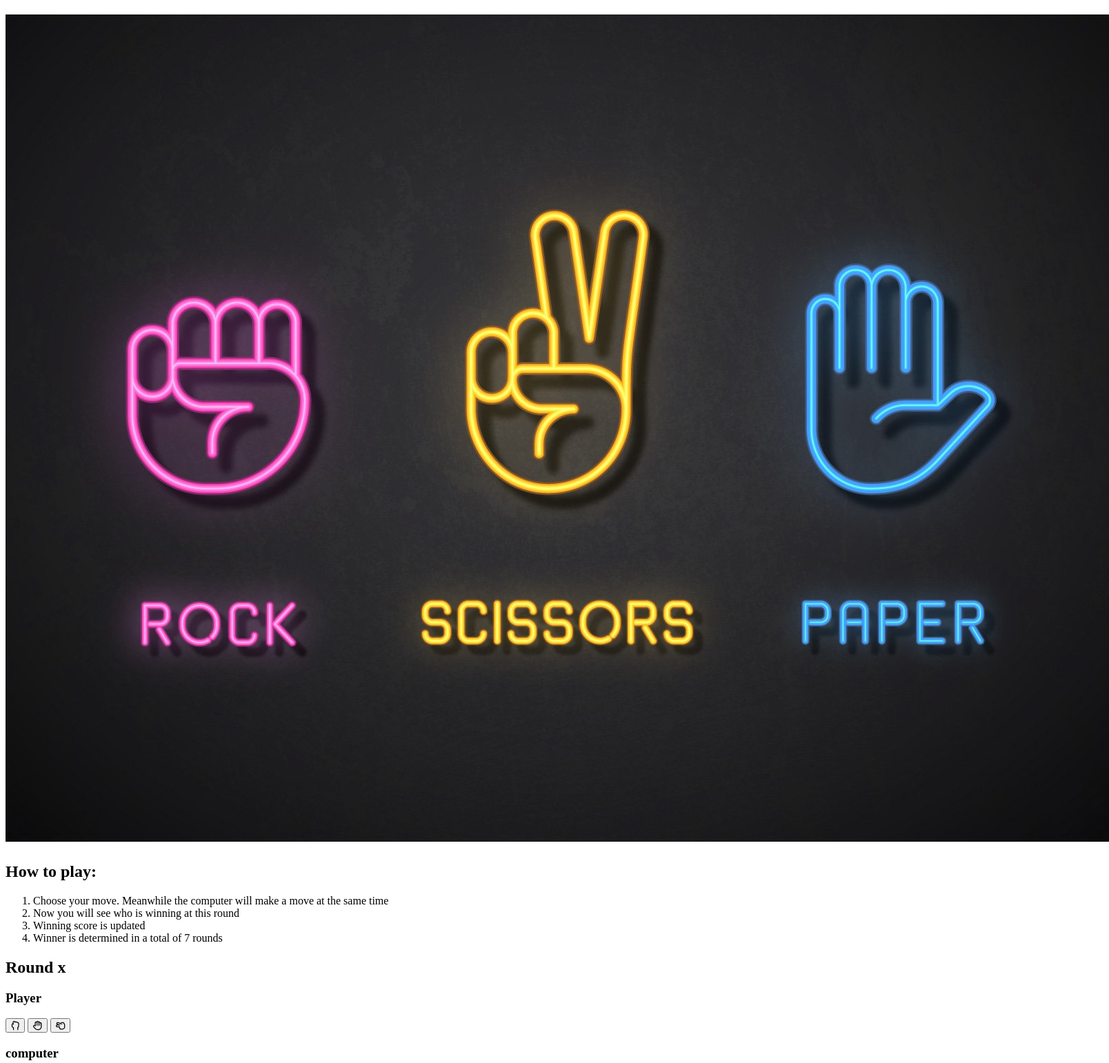
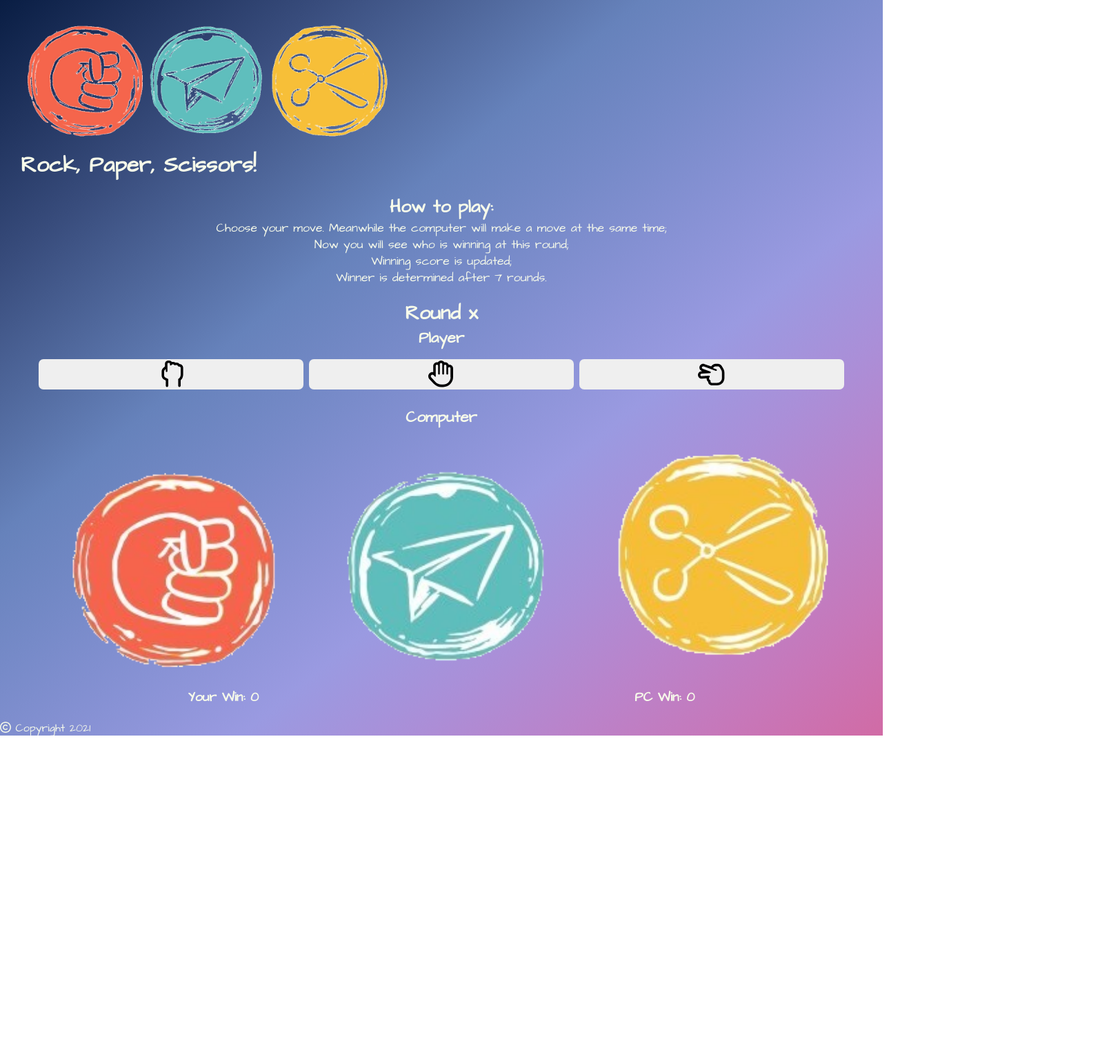
Before and after one commit to Maya-Claveau/PP2-rps, a plain HTML site: page index.html in a window 1280 px wide. Shown: the top 1542 px of the page at 69% size, 1608 px wide, since content can reach past the window. After the commit the page ends 1067 px from the top, so only its background shows below. Drawn offline with Linux system fonts and the light colour scheme.

Commit message:
Add Style to the page

```diff
--- a/assets/css/style.css
+++ b/assets/css/style.css
@@ -0,0 +1,77 @@
+@import url('https://fonts.googleapis.com/css2?family=Architects+Daughter&display=swap');
+
+* {
+    margin: 0;
+    padding: 0;
+    border: none;
+}
+
+html {
+    scroll-behavior: smooth;
+}
+
+body {
+    background-image: linear-gradient(to right bottom, #091d43, #21345f, #384c7c, #4f679b, #6682bb, #768ac8, #8892d5, #9a9ae1, #aa8fd8, #ba83ca, #c777b9, #d16ba5);
+    font-family: 'Architects Daughter', cursive;
+    color:#F7FBEA;
+    text-align: center;
+}
+
+.header-container {
+    display: flex;
+    flex-direction: column;
+    align-items: flex-start;
+    margin: 20px;
+}
+
+/* logo */
+.logo {
+    width: 50%;
+    height: 50%;
+    margin: 10px;
+}
+
+h1 {
+    margin-left: 10px;
+}
+
+.instruction-area {
+    font-size: 110%;
+    margin-top: 20px;
+    margin-bottom: 20px;
+}
+
+.game-area {
+    font-size: 120%;
+}
+
+.option-area button {
+    width: 30%;
+    font-size: 200%;
+    border-radius: 7px;
+    margin-top: 15px;
+    margin-bottom: 25px;
+}
+
+.option-area button:hover {
+    background-color: #f0e890;
+}
+
+.computer-choice img {
+    height: 30%;
+    width: 30%;
+    margin-top: 15px;
+    margin-bottom: 15px;
+}
+
+.score-area {
+    font-size: 120%;
+    font-weight: bolder;
+    display: flex;
+    justify-content: space-around;
+}
+
+footer {
+    float: left;
+    margin-top: 20px;
+}
--- a/index.html
+++ b/index.html
@@ -15,17 +15,20 @@
     <title>Document</title>
 </head>
 <body>
-    <h1 class="heading">
-        <img class="logo" src="assets/images/rock-paper-scissors-neon-icons-vector.jpg" alt="rps-logo">
-    </h1>
+    <header class="header-container">
+        <img class="logo" src="assets/images/logo-v4.png" alt="rps-logo">
+        <h1 class="heading">
+            Rock, Paper, Scissors!
+        </h1>
+    </header>
 
     <div class="instruction-area">
         <h2>How to play:</h2>
         <ol>
-            <li>Choose your move. Meanwhile the computer will make a move at the same time</li>
-            <li>Now you will see who is winning at this round</li>
-            <li>Winning score is updated</li>
-            <li>Winner is determined in a total of 7 rounds</li>
+            <li>Choose your move. Meanwhile the computer will make a move at the same time;</li>
+            <li>Now you will see who is winning at this round;</li>
+            <li>Winning score is updated;</li>
+            <li>Winner is determined after 7 rounds.</li>
         </ol>
 
     </div>
@@ -45,12 +48,16 @@
             </button>
         </div>
         <div class="computer-choice">
-            <h3>computer</h3>
+            <h3>Computer</h3>
             <span id="operand1">
-                <img src="assets/images/rps-paper.jpg" alt="rock paper scissors paper">
+                <img src="assets/images/rock-v5.png" alt="rock paper scissors paper">
             </span>
-            <span id="operand2"><img src="assets/images/rps-rock.jpg" alt="rock paper scissors rock"></span>
-            <span id="operand3"><img src="assets/images/rps-scissors.jpg" alt="rock paper scissors scissors"></span>
+            <span id="operand2">
+                <img src="assets/images/paper-v5.png" alt="rock paper scissors rock">
+            </span>
+            <span id="operand3">
+                <img src="assets/images/scissors-v5.png" alt="rock paper scissors scissors">
+            </span>
         </div>
 
     </div>
@@ -59,7 +66,10 @@
         <p class="your-scores">Your Win: <span id="your-score">0</span></p>
         <p class="pc-scores">PC Win: <span id="pc-score">0</span></p>
     </div>
-    <footer><i class="far fa-copyright"></i> Copyright 2021</footer>
+
+    <footer>
+        <i class="far fa-copyright"></i> Copyright 2021
+    </footer>
 
 
     <!-- font awesome script-->
```
Also changed, not shown: assets/images/logo-v3.png (added), assets/images/logo-v4.png (added), assets/images/paper-v4.png (added), assets/images/paper-v5.png (added), assets/images/rock-paper-scissors-logo-Square.png (added), assets/images/rock-v4.png (added), assets/images/rock-v5.png (added), assets/images/rps-paper.png (renamed from assets/images/rps-paper.jpg), assets/images/rsp-logo-v2.png (added), assets/images/rsp-paper-v2.png (added), assets/images/rsp-rock-v2.png (added), assets/images/rsp-scissors-v2.png (added), assets/images/scissors-v5.png (added).
